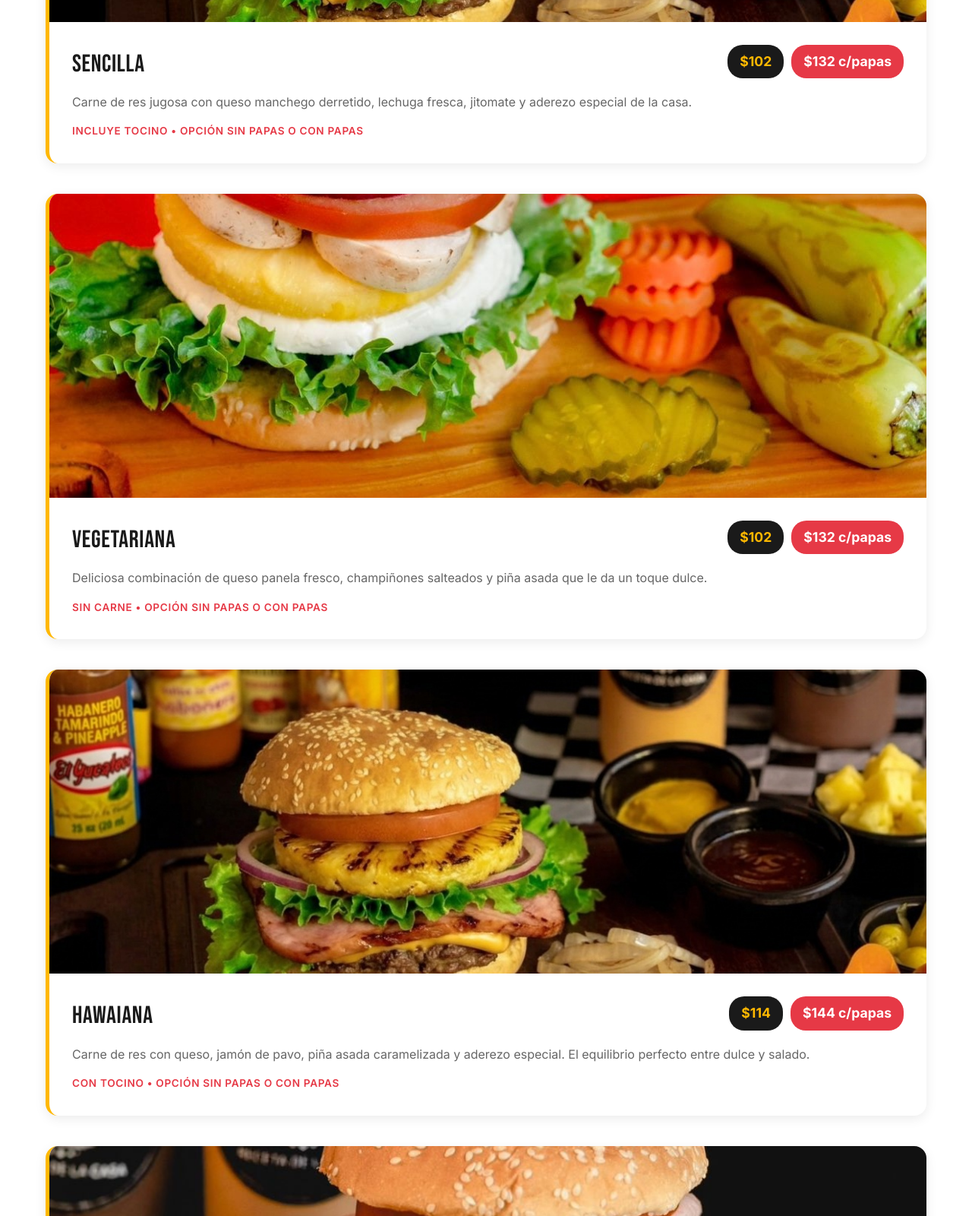
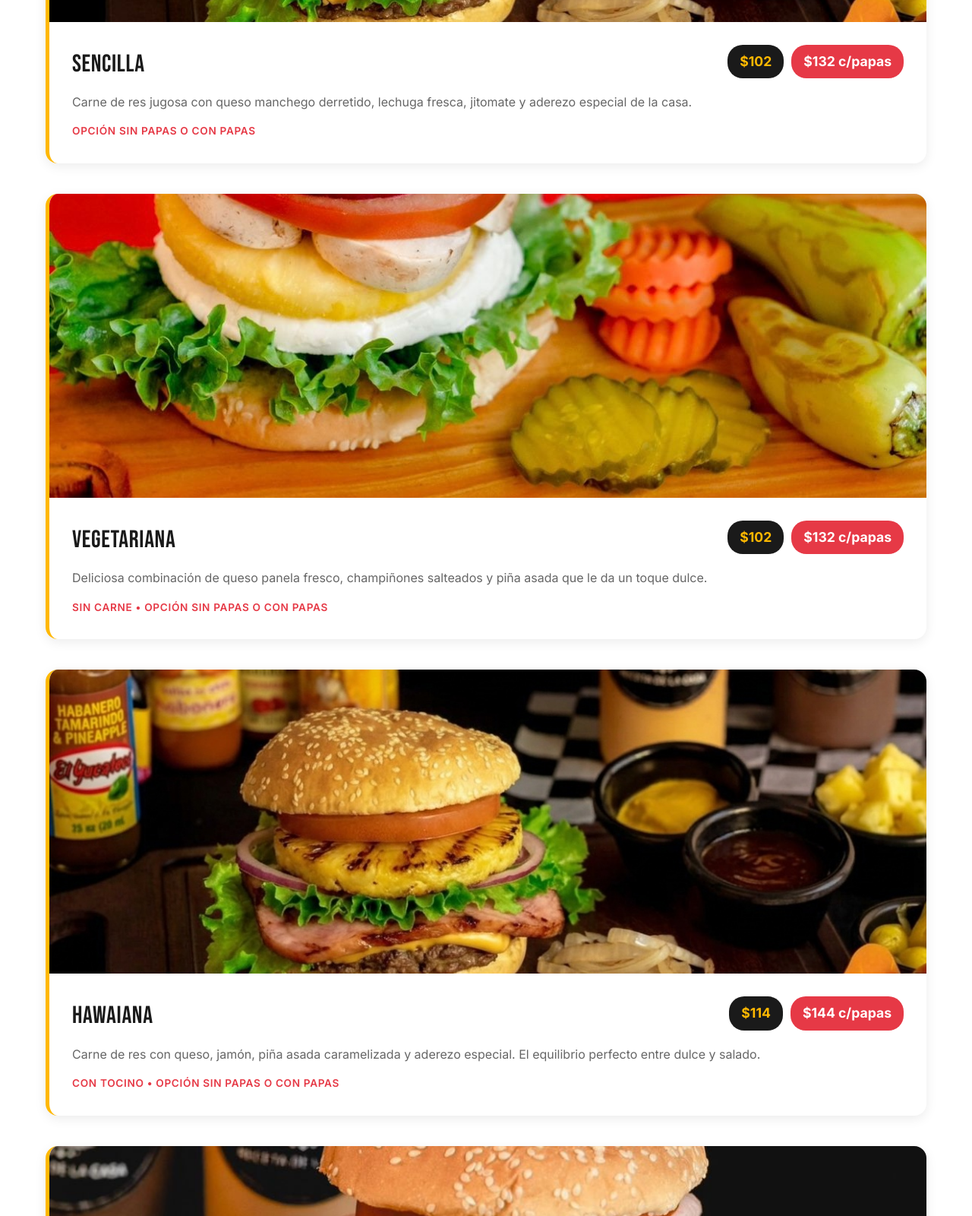
Before and after one commit to cookinglikedan-stack/Dogos-Julio-s, a plain HTML site: page index.html in a window 1280 px wide. Shown: the part 1096-2696 px from the top of the page at 76% size. Drawn offline with Linux system fonts and the light colour scheme.

Commit message:
Update index.html

```diff
--- a/index.html
+++ b/index.html
@@ -546,7 +546,7 @@
                     </div>
                 </div>
                 <p class="item-desc">Carne de res jugosa con queso manchego derretido, lechuga fresca, jitomate y aderezo especial de la casa.</p>
-                <span class="item-details">Incluye tocino • Opción sin papas o con papas</span>
+                <span class="item-details">Opción sin papas o con papas</span>
             </div>
         </div>
 
@@ -579,7 +579,7 @@
                         <span class="price-tag with-fries">$144 c/papas</span>
                     </div>
                 </div>
-                <p class="item-desc">Carne de res con queso, jamón de pavo, piña asada caramelizada y aderezo especial. El equilibrio perfecto entre dulce y salado.</p>
+                <p class="item-desc">Carne de res con queso, jamón, piña asada caramelizada y aderezo especial. El equilibrio perfecto entre dulce y salado.</p>
                 <span class="item-details">Con tocino • Opción sin papas o con papas</span>
             </div>
         </div>
```
